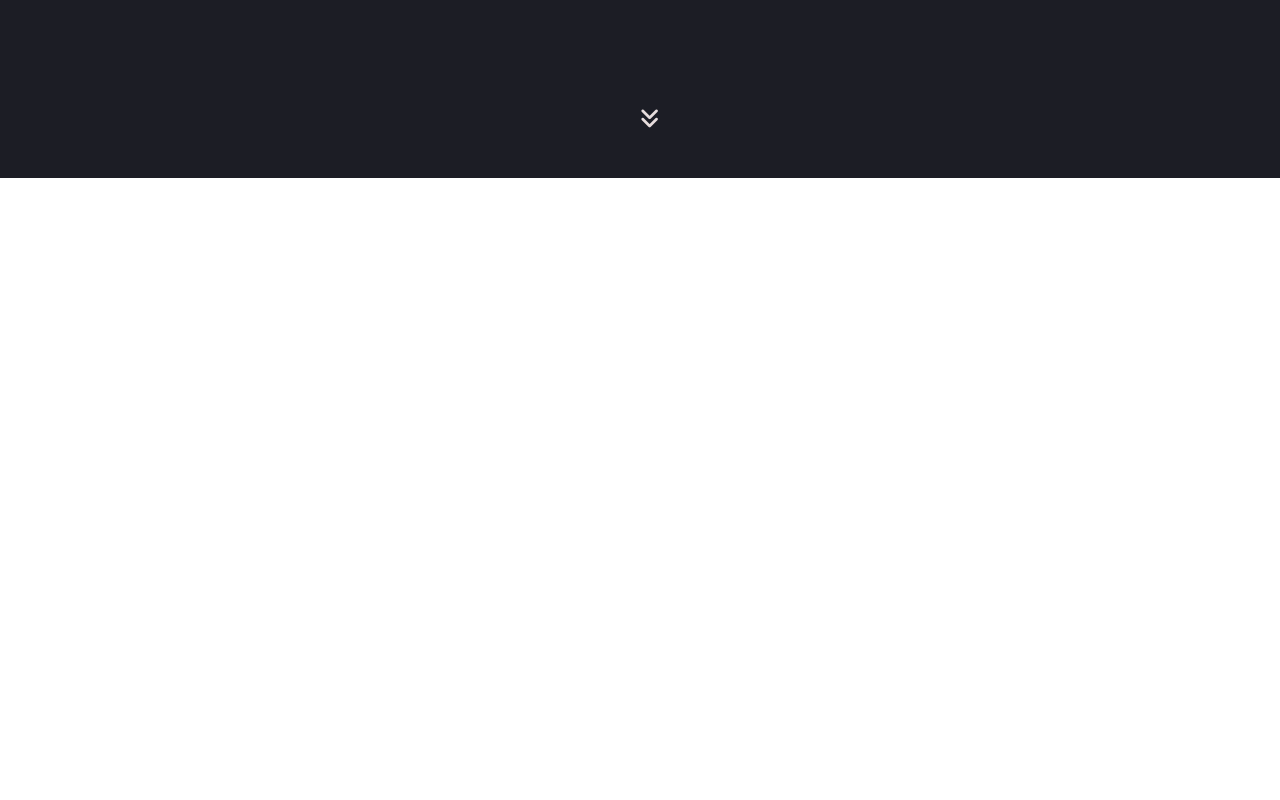
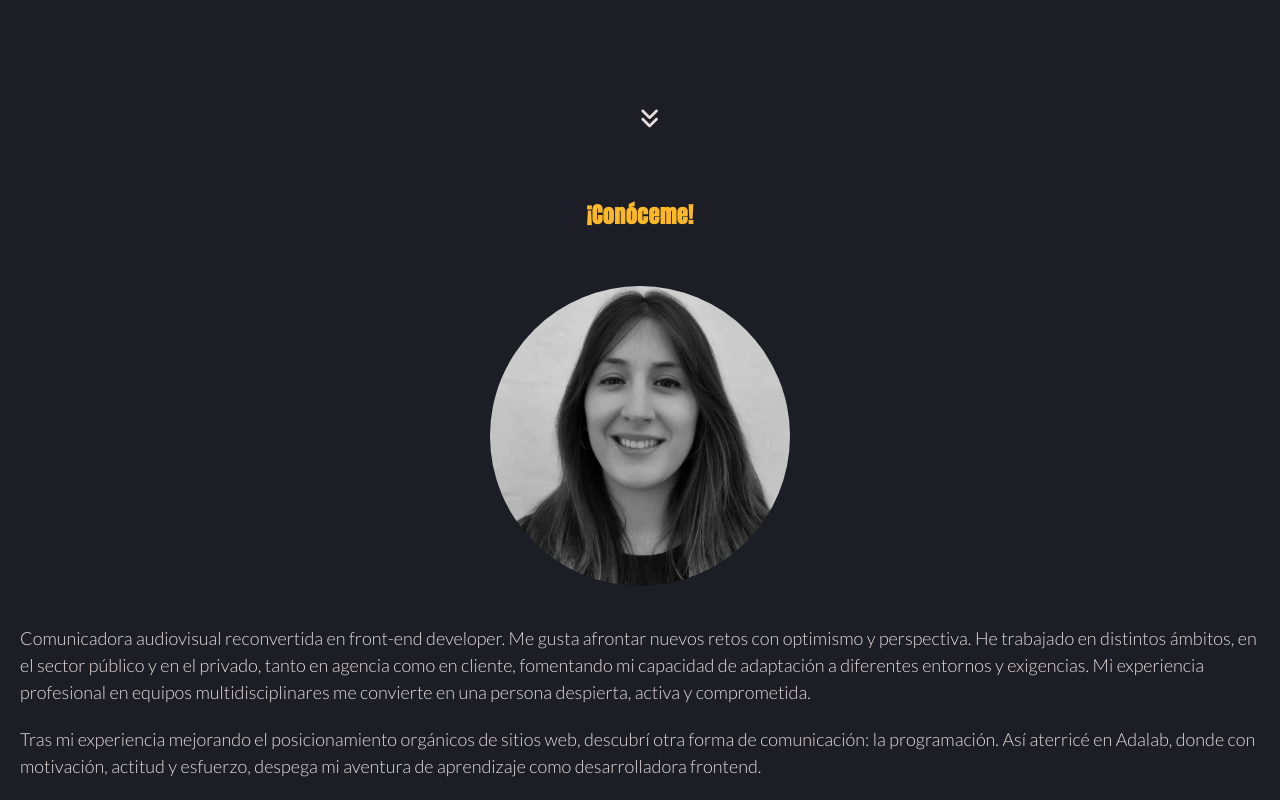
Before and after one commit to crisgarm/portfolio, a React (Create React App) app: page / in a window 1280 px wide. Shown: the part 622-1422 px from the top of the page. Before the commit the page ends 851 px from the top, so only its background shows below. Built offline with nearby package versions, Linux system fonts and the light colour scheme.

Commit message:
Add aboutMe section

```diff
--- a/src/components/AboutMe.js
+++ b/src/components/AboutMe.js
@@ -1,7 +1,40 @@
 import React from "react";
+import imgAboutme from "../images/cristina-garcia-martin.jpg";
+import "../stylesheets/AboutMe.scss";
 
 const AboutMe = (props) => {
-  return <div></div>;
+  return (
+    <section className="aboutme" id="aboutme">
+      <h2 className="aboutme__title">¡Conóceme!</h2>
+      <div className="aboutme__wrapper">
+        <div className="aboutme__textWrapper">
+          <p className="aboutme__text">
+            Comunicadora audiovisual reconvertida en front-end developer. Me
+            gusta afrontar nuevos retos con optimismo y perspectiva. He
+            trabajado en distintos ámbitos, en el sector público y en el
+            privado, tanto en agencia como en cliente, fomentando mi capacidad
+            de adaptación a diferentes entornos y exigencias. Mi experiencia
+            profesional en equipos multidisciplinares me convierte en una
+            persona despierta, activa y comprometida.
+          </p>
+          <p className="aboutme__text">
+            Tras mi experiencia mejorando el posicionamiento orgánicos de sitios
+            web, descubrí otra forma de comunicación: la programación. Así
+            aterricé en Adalab, donde con motivación, actitud y esfuerzo,
+            despega mi aventura de aprendizaje como desarrolladora frontend.
+          </p>
+        </div>
+        <div className="aboutme__imgWrapper">
+          <img
+            src={imgAboutme}
+            className="aboutme__image"
+            alt="Cristina García"
+            title="Cristina García"
+          />
+        </div>
+      </div>
+    </section>
+  );
 };
 
 export default AboutMe;
--- a/src/components/Main.js
+++ b/src/components/Main.js
@@ -6,7 +6,7 @@ import "../stylesheets/Main.scss";
 
 const Main = () => {
   return (
-    <main>
+    <main className="main">
       <AboutMe />
       <ProjectList />
       <Contact />
--- /dev/null
+++ b/src/stylesheets/AboutMe.scss
@@ -0,0 +1,42 @@
+@import "./core/vars";
+
+.aboutme {
+  width: 100%;
+  display: block;
+
+  &__title {
+    font-family: $fontFamilyTitle;
+    color: $colorPrimary;
+    font-size: 22px;
+    letter-spacing: 0.5px;
+    text-align: center;
+    padding: 20px 0;
+  }
+
+  &__wrapper {
+    display: flex;
+    flex-direction: column-reverse;
+    justify-content: center;
+    align-items: center;
+  }
+
+  &__text {
+    font-family: $fontFamilyText;
+    font-size: 18px;
+    padding-bottom: 20px;
+    font-weight: 300;
+    line-height: 1.5;
+  }
+
+  &__imgWrapper {
+    max-width: 300px;
+    padding: 35px 0;
+  }
+
+  &__image {
+    width: 100%;
+    height: 100%;
+    object-fit: cover;
+    border-radius: 50%;
+  }
+}
--- a/src/stylesheets/Main.scss
+++ b/src/stylesheets/Main.scss
@@ -0,0 +1,3 @@
+.main {
+  padding: 0 20px;
+}
```
